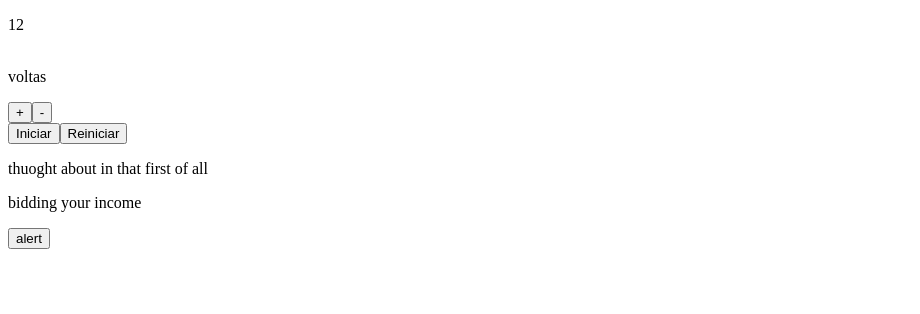
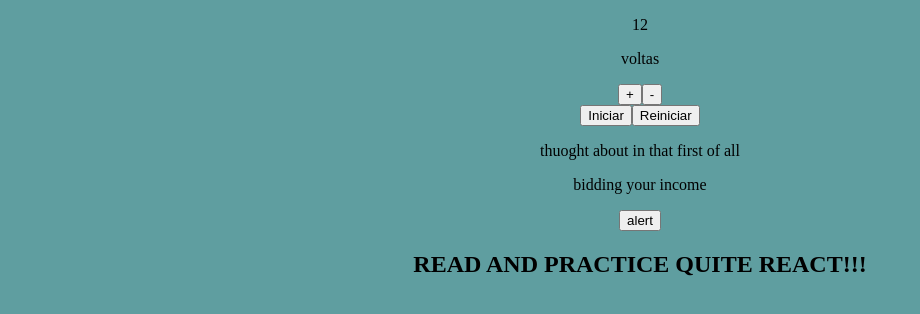
Before and after one commit to felipe-programador-18/traning-react, a React (Create React App) app in the folder myapp/: page / in a window 1280 px wide. Shown: the top 314 px of the page, without its empty margins (0-920 px from the left). Built offline with nearby package versions, Linux system fonts and the light colour scheme.

Commit message:
c6- adding more traning

```diff
--- a/myapp/src/App.js
+++ b/myapp/src/App.js
@@ -1,25 +1,9 @@
 import React, {useState} from 'react'
+import './style.css'
+import VoltaR from './voltar'
+import Parag from './Parag'
 
 
-
-const VoltaR = (props) => {
-  return (
-    <p>{props.volta}</p>
-  )
-}
-
-
-
-
-const Parag = (props) => {
-  return(
-    <p>
-     {props.p}  <br/>
-     voltas
-
-    </p>
-  )
-}
 
 const Seeing = (props) =>{
 
@@ -35,6 +19,17 @@ const Callehelle = () =>{
    alert('teste dom!!')
   )
 }
+
+const CallH2 =  (props) => {
+  return (<h2>
+    {props.paragrafo}
+    </h2>)
+
+
+}
+
+
+
 
 // remember i am passando referencia!!!
 
@@ -76,6 +71,9 @@ function App() {
 
 
 
+    <CallH2 paragrafo='READ AND PRACTICE QUITE REACT!!!' />
+
+
     </div>
 
 
--- /dev/null
+++ b/myapp/src/Parag.js
@@ -0,0 +1,14 @@
+import React from "react"
+
+const Parag = (props) => {
+    return(
+      <p>
+       {props.p}
+       voltas
+
+      </p>
+    )
+  }
+
+
+export default Parag
--- /dev/null
+++ b/myapp/src/style.css
@@ -0,0 +1,7 @@
+*{
+    text-align: center;
+}
+
+body{
+    background-color: cadetblue;
+}
--- /dev/null
+++ b/myapp/src/voltar.js
@@ -0,0 +1,12 @@
+import React from "react"
+
+// i can remember of import all functions that wants!!!
+const VoltaR = (props) => {
+    return (
+      <p>{props.volta}</p>
+    )
+  }
+
+
+
+export default VoltaR
```
